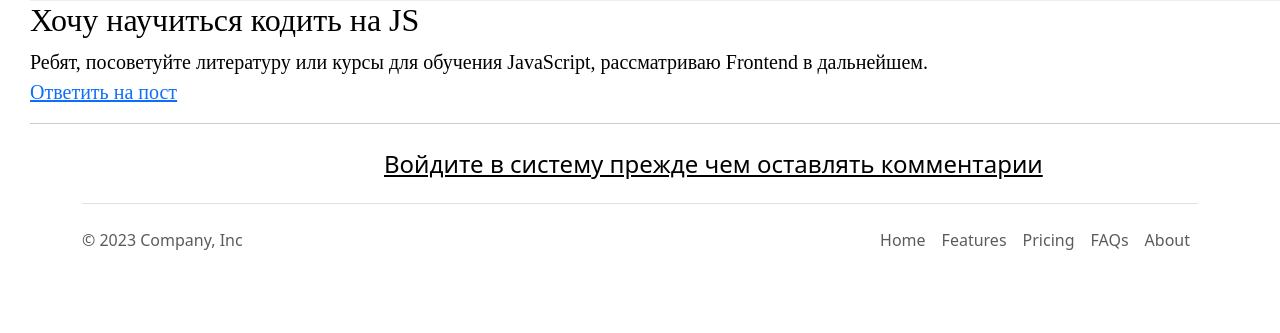
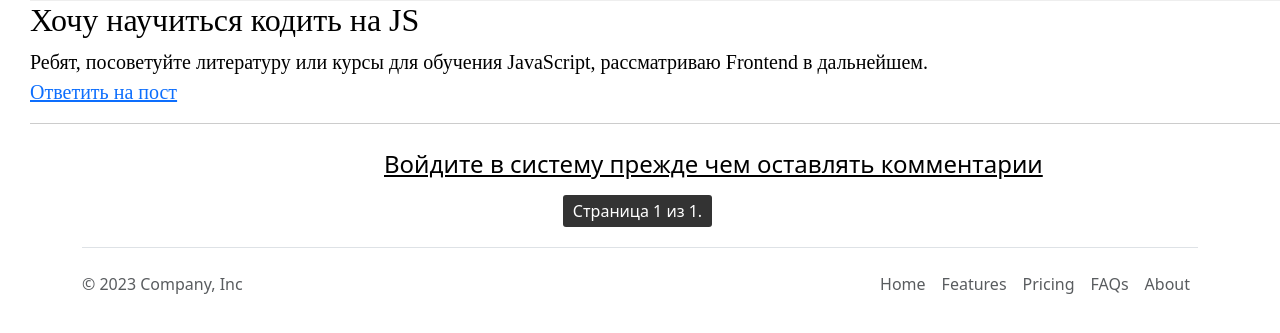
Before and after one commit to RRoxxxsii/django_forum, a Django app: page /category/posts/javascript/ in a window 1280 px wide. Shown: the part 171-504 px from the top of the page. Run offline with Django 4.2, Linux system fonts and the light colour scheme; data comes from the database, SQL or seed files in the repository; both versions use the stored data as it was after the commit; tables that the repository leaves empty hold one stand-in row (values such as "Sample post").

Commit message:
Added pagination to posts page: 1) Included pagination in view; 2) pagination in template; 3) created a new css file for posts styling.

```diff
--- /dev/null
+++ b/forum/main/static/main/css/posts.css
@@ -0,0 +1,66 @@
+div.article-panel {
+    background: #eee;
+    padding: 5px 10px 5px 10px;
+    box-sizing: border-box;
+    overflow: hidden;
+    color: #555;
+}
+div.article-panel p.first {
+    margin: 0;
+    float: left;
+}
+div.article-panel p.last {
+    margin: 0;
+    float: right;
+}
+
+ul.list-articles {
+	list-style: none;
+	margin: 0;
+	padding: 0;
+}
+ul.list-articles li {
+    border-bottom: 1px solid #ccc;
+}
+
+.content-text {
+	margin: 60px 0 0 30px;
+	color: #000;
+	font-size: 20px;
+	font-family: Yandex Sans Display Light;
+}
+.content-text h1 {font-size: 32px;}
+
+.form {
+    max-width: 50%;
+    margin-left: 25%;
+}
+
+
+.pagination {
+  display: flex;
+  justify-content: center;
+  align-items: center;
+  margin-top: 20px;
+}
+
+.pagination a {
+  text-decoration: none;
+  color: #333;
+  padding: 5px 10px;
+  border-radius: 3px;
+  margin-right: 5px;
+  background-color: #f5f5f5;
+}
+
+.pagination a:hover {
+  background-color: #e9e9e9;
+}
+
+.pagination .current {
+  padding: 5px 10px;
+  border-radius: 3px;
+  margin-right: 5px;
+  color: #fff;
+  background-color: #333;
+}
--- a/forum/main/templates/main/posts.html
+++ b/forum/main/templates/main/posts.html
@@ -1,48 +1,9 @@
 {% extends 'main/base.html' %}
+{% load static %}
 {% block title %} {{ title }} {% endblock %}
 {% block content %}
 
-<style>
-    div.article-panel {
-    background: #eee;
-    padding: 5px 10px 5px 10px;
-    box-sizing border-box;
-    overflow: hidden;
-    color: #555;
-}
-div.article-panel p.first {
-    margin: 0;
-    float: left;
-}
-div.article-panel p.last {
-    margin: 0;
-    float: right;
-}
-
-ul.list-articles {
-	list-style: none;
-	margin: 0;
-	padding: 0;
-}
-ul.list-articles li {
-    border-bottom: 1px solid #ccc;
-}
-
-.content-text {
-	margin: 60px 0 0 30px;
-	color: #000;
-	font-size: 20px;
-	font-family: Yandex Sans Display Light;
-}
-.content-text h1 {font-size: 32px;}
-
-.form {
-    max-width: 50%;
-    margin-left: 25%;
-}
-
-</style>
-
+<link rel="stylesheet" href="{% static 'main/css/posts.css' %}">
 <div class="content-text">
     <ul class="list-articles">
         {% for p in posts %}
@@ -133,6 +94,26 @@ ul.list-articles li {
 {% endif %}
 
 
+<div class="pagination">
+    <span class="step-links">
+        {% if posts.has_previous %}
+            <a href="?page=1">&laquo; Первая</a>
+            <a href="?page={{ posts.previous_page_number }}">Предыдущая</a>
+        {% endif %}
+
+        <span class="current">
+            Страница {{ posts.number }} из {{ posts.paginator.num_pages }}.
+        </span>
+
+        {% if posts.has_next %}
+            <a href="?page={{ posts.next_page_number }}">Следующая</a>
+            <a href="?page={{ posts.paginator.num_pages }}">Последняя &raquo;</a>
+        {% endif %}
+    </span>
+</div>
+
+
+
 <script>
     function addReview(author, id) {
         document.getElementById('exampleFormControlTextarea1').innerText = `${author}, `;
--- a/forum/main/views.py
+++ b/forum/main/views.py
@@ -1,5 +1,6 @@
 from django.contrib.auth.mixins import LoginRequiredMixin
 from django.core.exceptions import ObjectDoesNotExist
+from django.core.paginator import Paginator
 from django.db.models import Max, Count, Subquery, OuterRef
 from django.http import Http404, HttpResponseRedirect
 from django.shortcuts import render, get_object_or_404, redirect
@@ -49,6 +50,11 @@ def subcategory_post(request, subcategory_slug):
     subcategory = get_object_or_404(SubCategory, slug=subcategory_slug)
     posts = Post.objects.filter(category=subcategory.id)
 
+    # Paginator
+    paginator = Paginator(posts, 8)
+    page_number = request.GET.get('page')
+    posts = paginator.get_page(page_number)
+
     if request.method == 'POST':
         form = AddCommentForm(request.POST)
         if form.is_valid():
@@ -57,6 +63,8 @@ def subcategory_post(request, subcategory_slug):
             title = request.POST.get('title')
             subcategory_id = SubCategory.objects.get(slug=subcategory_slug).id
             context = {'posts': posts, 'title': subcategory, 'form': form, 'user_name': user.user_name}
+
+
             Post.objects.create(author=user, text=text, title=title, category_id=subcategory_id)
 
     else:
```
Also changed, not shown: forum/db.sqlite3.
